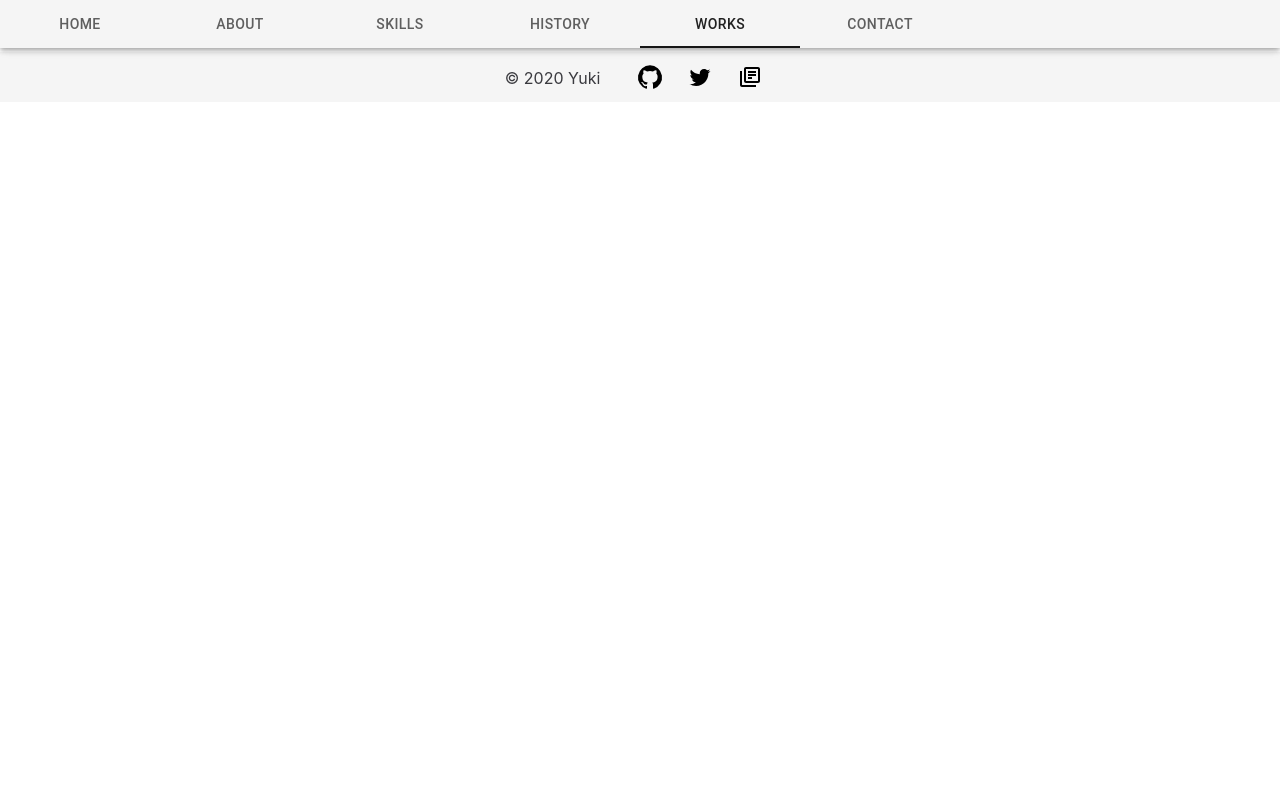
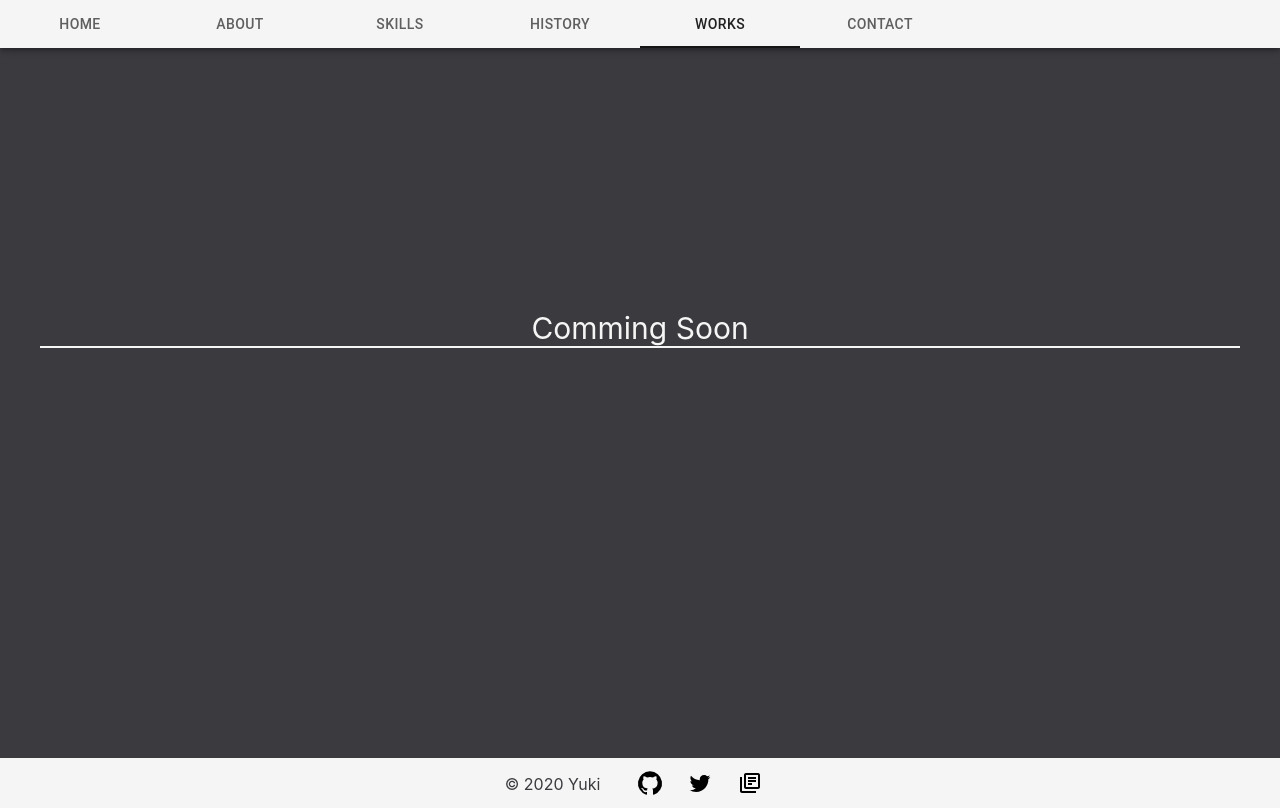
Before and after one commit to rikuyu/portfolio, a React (Create React App) app: page /works in a window 1280 px wide. Built offline with nearby package versions, Linux system fonts and the light colour scheme.

Commit message:
ADD: Comming Soon

```diff
--- a/src/assets/styles/work.scss
+++ b/src/assets/styles/work.scss
@@ -3,4 +3,15 @@ $background-color: #3a3a3f;
 
 .work{
     background-color: $background-color;
+    padding: 310px 0px;
+
+    .container{
+        p{
+            color: $text-color;
+            text-align: center;
+            font-size: 30px;
+            margin: 0 40px 100px 40px;
+            border-bottom: solid 2px $text-color;
+        }
+    }
 }
```
Also changed, not shown: src/components/Navbar.tsx (+0 -36 lines), 1 other file (tests, documents, lock files or other folders).
